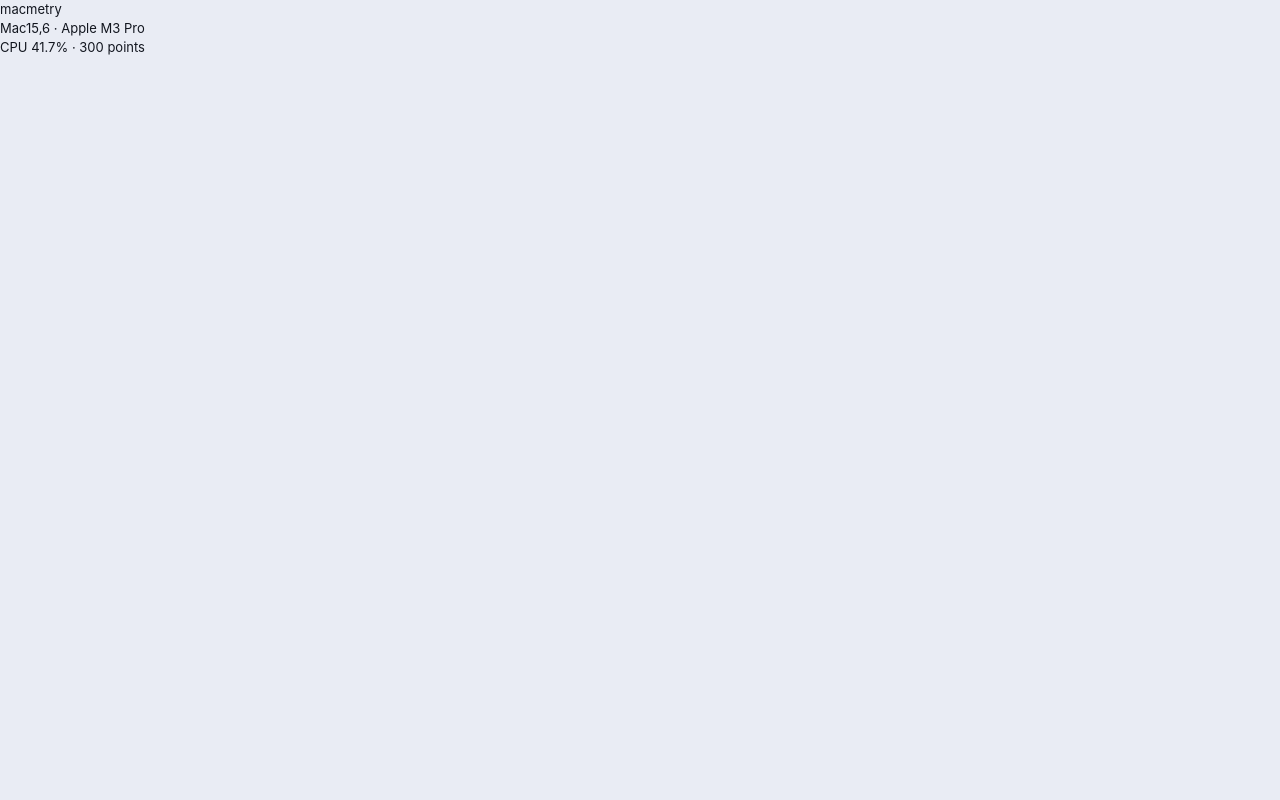
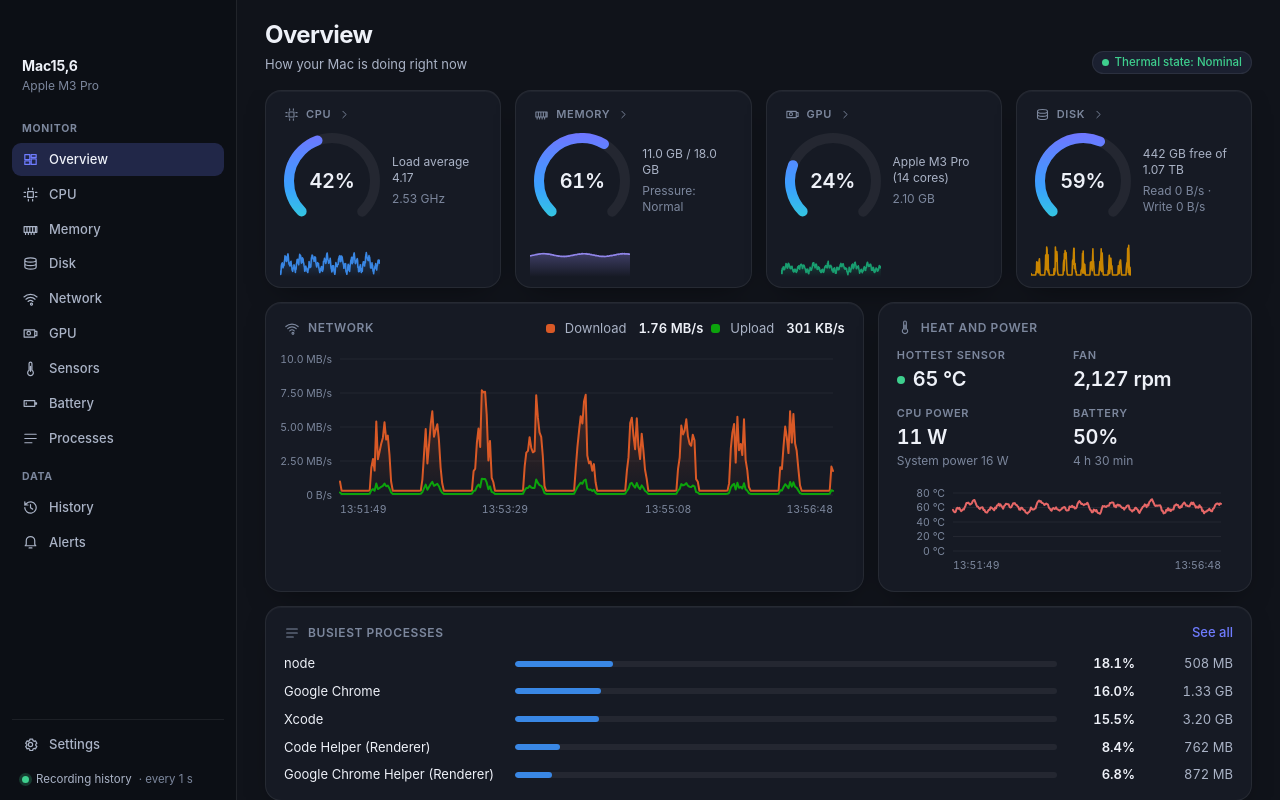
Before and after one commit to LuisPeixoto/macmetry, a Svelte app in the folder apps/desktop/: page / in a window 1280 px wide. Built offline with nearby package versions, Linux system fonts and the light colour scheme.

Commit message:
feat(desktop): lay out the window and switch views with Cmd+1 to Cmd+9

```diff
--- a/apps/desktop/src/App.svelte
+++ b/apps/desktop/src/App.svelte
@@ -1,19 +1,45 @@
 <script lang="ts">
   import { onMount } from "svelte";
   import { live } from "./lib/stores/live.svelte.ts";
+  import { settings } from "./lib/stores/settings.svelte.ts";
+  import { nav } from "./lib/stores/nav.svelte.ts";
+  import { availableViews } from "./lib/stores/nav.ts";
+  import { t } from "./lib/stores/i18n.svelte.ts";
+  import Sidebar from "./lib/components/layout/Sidebar.svelte";
+  import Overview from "./lib/components/views/Overview.svelte";
+  import EmptyState from "./lib/components/ui/EmptyState.svelte";
 
   onMount(() => {
+    settings.load();
     live.start();
-    return () => live.dispose();
+    // Cmd+1 to Cmd+9 jump to the views, in the order the sidebar lists them.
+    const keys = (e: KeyboardEvent) => {
+      if (!e.metaKey || e.altKey || e.ctrlKey) return;
+      const n = Number(e.key);
+      const items = availableViews(live.info?.capabilities ?? null);
+      if (n >= 1 && n <= 9 && items[n - 1]) { e.preventDefault(); nav.go(items[n - 1].id); }
+    };
+    window.addEventListener("keydown", keys);
+    return () => { window.removeEventListener("keydown", keys); live.dispose(); };
   });
 </script>
 
-<main>
-  {#if live.info && live.snapshot}
-    <h1>macmetry</h1>
-    <p>{live.info.system.model} · {live.info.system.chip}</p>
-    <p>CPU {live.snapshot.cpu?.total_pct.toFixed(1)}% · {live.series["cpu.total"]?.length ?? 0} points</p>
-  {:else}
-    <p>Starting…</p>
-  {/if}
-</main>
+<div class="app">
+  <Sidebar />
+  <main class="content">
+    <div class="drag" data-tauri-drag-region></div>
+    {#if !live.ready || !live.snapshot}
+      <EmptyState icon="overview" title={t("status.starting")} />
+    {:else if nav.view === "overview"}
+      <Overview />
+    {:else}
+      <EmptyState icon="info" title={t(`nav.${nav.view}`)} />
+    {/if}
+  </main>
+</div>
+
+<style>
+  .app { display: flex; height: 100%; }
+  .content { flex: 1; min-width: 0; display: flex; flex-direction: column; background: var(--panel); border-left: 1px solid var(--line); position: relative; }
+  .drag { position: absolute; inset: 0 0 auto 0; height: 22px; z-index: 2; }
+</style>
```
